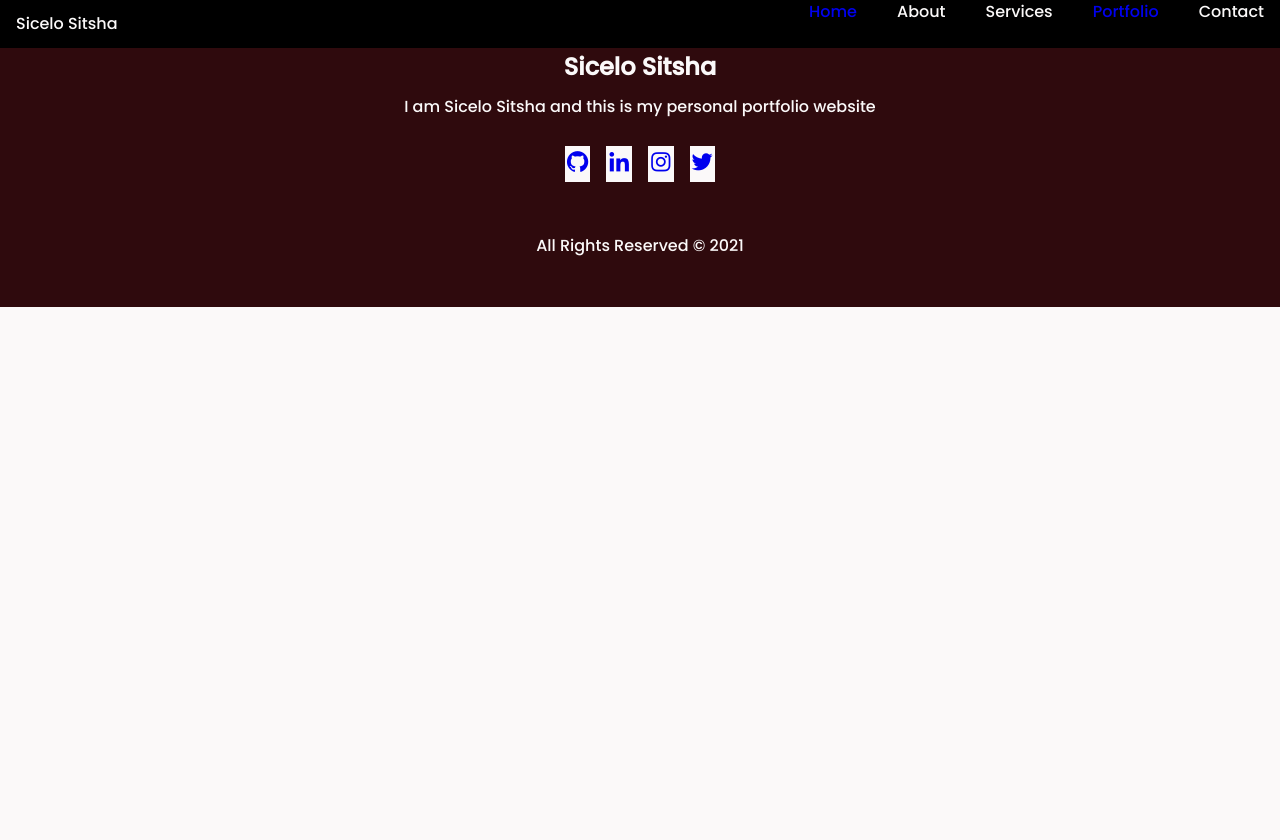
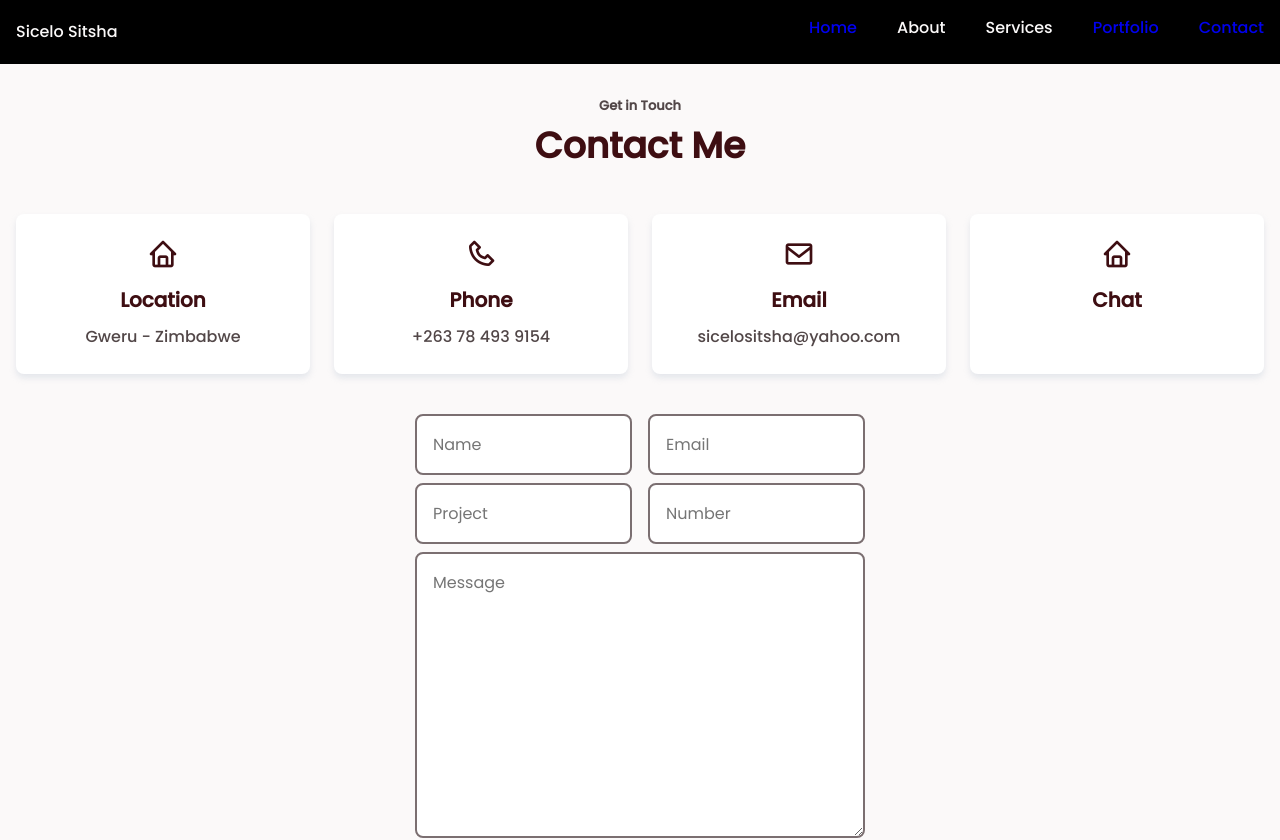
Before and after one commit to sicelo17/CV-vue, a Vue app: page /contact in a window 1280 px wide. Shown: the top 840 px of the page. Before the commit the page ends 800 px from the top, so only its background shows below. Built offline with nearby package versions, Linux system fonts and the light colour scheme.

Commit message:
colored the router links

```diff
--- a/src/components/Header.vue
+++ b/src/components/Header.vue
@@ -9,7 +9,7 @@
                     <li class="nav_item"><a href="#about" class="nav_link">About</a></li>
                     <li class="nav_item"><a href="#services" class="nav_link">Services</a></li>
                     <router-link class="nav_item" to="/portfolio">Portfolio</router-link>
-                    <li class="nav_item"><a href="#contact" class="nav_link">Contact</a></li>
+                    <router-link class="nav_item" to="/contact">Contact</router-link>
                 </ul>
             </div>
 
@@ -29,7 +29,7 @@ export default {
 <style scoped>
 
 .nav {
-    height: var(--header-height);
+    height: 4rem;
     display: flex;
     justify-content: space-between;
     align-items: center;
@@ -37,14 +37,15 @@ export default {
 
 .nav_item {
     margin-bottom: var(--mb-3);
+    padding-top: var(--mb-2);
 }
 
-.nav_link {
+.nav_link,.nav_item:visited {
     color: var(--first-color-lighten);
     transition: .3s;
 }
 
-.nav_link:hover {
+.nav_link:hover, .nav_item:visited:hover {
     color: var(--first-color-light);
 }
 
--- a/src/router/index.js
+++ b/src/router/index.js
@@ -14,6 +14,11 @@ const routes = [
     // this generates a separate chunk (about.[hash].js) for this route
     // which is lazy-loaded when the route is visited.
     component: () => import(/* webpackChunkName: "about" */ '../views/Portfolio.vue')
+  },
+  {
+    path: '/contact',
+    name: 'Contact',
+    component: () => import('../views/Contact.vue')
   }
 ]
 
--- /dev/null
+++ b/src/views/Contact.vue
@@ -0,0 +1,124 @@
+<template>
+  <section class="contact section bd-container" id="contact">
+            <span class="section-subtitle">Get in Touch</span>
+            <h2 class="section-title">Contact Me</h2>
+
+            <div class="contact_container bd-grid">
+                <div class="contact_content bd-grid">
+                    <div class="contact_box">
+                        <i class="bx bx-home contact_icon"></i>
+                        <h3 class="contact_title">Location</h3>
+                        <span class="contact_description">Gweru - Zimbabwe</span>
+                    </div>
+
+                    <div class="contact_box">
+                        <i class="bx bx-phone contact_icon"></i>
+                        <h3 class="contact_title">Phone</h3>
+                        <span class="contact_description">+263 78 493 9154</span>
+                    </div>
+
+                    <div class="contact_box">
+                        <i class="bx bx-envelope contact_icon"></i>
+                        <h3 class="contact_title">Email</h3>
+                        <span class="contact_description">sicelositsha@yahoo.com</span>
+                    </div>
+
+                    <div class="contact_box">
+                        <i class="bx bx-home contact_icon"></i>
+                        <h3 class="contact_title">Chat</h3>
+                        <div id="contact-info">
+
+                        </div>
+                    </div>
+                </div>
+
+                <form action="" class="contact_form">
+                    <div class="contact_inputs">
+                        <input type="text" placeholder="Name" class="contact_input">
+                        <input type="email" placeholder="Email" class="contact_input">
+                    </div>
+
+                    <div class="contact_inputs">
+                        <input type="text" placeholder="Project" class="contact_input">
+                        <input type="number" placeholder="Number" class="contact_input">
+                    </div>
+
+                    <textarea name="" id="" placeholder="Message" cols="30" rows="10" class="contact_input"></textarea>
+                    <input type="submit" value="Send Message" class="button contact_button">
+                </form>
+            </div>
+            </section>
+</template>
+
+<script>
+export default {
+
+}
+</script>
+
+<style scoped>
+.contact_container {
+    row-gap: 2.5rem;
+}
+
+.contact_content {
+    grid-template-columns: repeat(auto-fit, minmax(220px, 1fr));
+}
+
+.contact_box {
+    background-color: #fff;
+    border-radius: .5rem;
+    padding: 1.5rem;
+    text-align: center;
+    box-shadow: 0 4px 6px rgba(174, 190, 205, .3);
+}
+
+.contact_icon, .contact_title {
+    color: var(--first-color);
+}
+
+.contact_icon {
+    font-size: 2rem;
+}
+
+.contact_title {
+    font-size:var(--h3-font-size);
+    margin: var(--mb-1) 0;
+}
+
+.contact_box:hover {
+    box-shadow: 0 6px 8px rgba(174, 190, 205, .4);
+}
+
+.contact_inputs {
+    display: grid;
+    grid-template-columns: repeat(2, 1fr);
+    column-gap: 1rem;
+}
+
+.contact_input, .contact_button {
+    outline: none;
+    font-family: var(--body-font);
+    font-size: var(--normal-font-size);
+}
+
+.contact_input {
+    width: 100%;
+    padding: 1rem;
+    border: 2px solid var(--first-color-light);
+    color: var(--first-color);
+    border-radius: .5rem;
+    margin-bottom: var(--mb-1);
+}
+
+.contact::placeholder {
+    color: var(--first-color-light);
+    font-family: var(--body-font);
+    font-weight: var(--font-semi-bold);
+}
+
+.contact_button {
+    cursor: pointer;
+    border: none;
+}
+</style>
--- a/src/views/Portfolio.vue
+++ b/src/views/Portfolio.vue
@@ -20,6 +20,56 @@ export default {
 }
 </script>
 
-<style>
+<style scoped>
+.portfolio_nav {
+    text-align: center;
+    margin-bottom: var(--mb-3);
+    font-weight: lighter;
+}
 
+.portfolio_item {
+    margin: 0 var(--mb-2);
+    cursor: pointer;
+}
+
+.portfolio_content {
+    background-color: #fff;
+    border-radius: .5rem;
+    overflow: hidden;
+    box-shadow: 0 4px 6px rgba(174, 190, 205, .3);
+}
+
+.portfolio_img {
+    width: 100%;
+    transition: .4s;
+}
+
+.portfolio_data {
+    padding: 1.5rem;
+}
+
+.portfolio_subtitle {
+    font-size: var(--small-font-size);
+    color: var(--first-color-light);
+}
+
+.portfolio_title {
+    font-size: var(--h3-font-size);
+    color: var(--first-color);
+    margin: var(--mb-2) 0;
+}
+
+.portfolio_content:hover {
+    box-shadow: rgba(174, 190, 205, .4) ;
+}
+
+.portfolio_content:hover, .portfolio_img{
+    transform: scale(1.02);
+}
+
+/* Active menu portfolio */
+.active-portfolio {
+    color: var(--first-color-dark);
+    font-weight: var(--font-bold);
+}
 </style>
```
